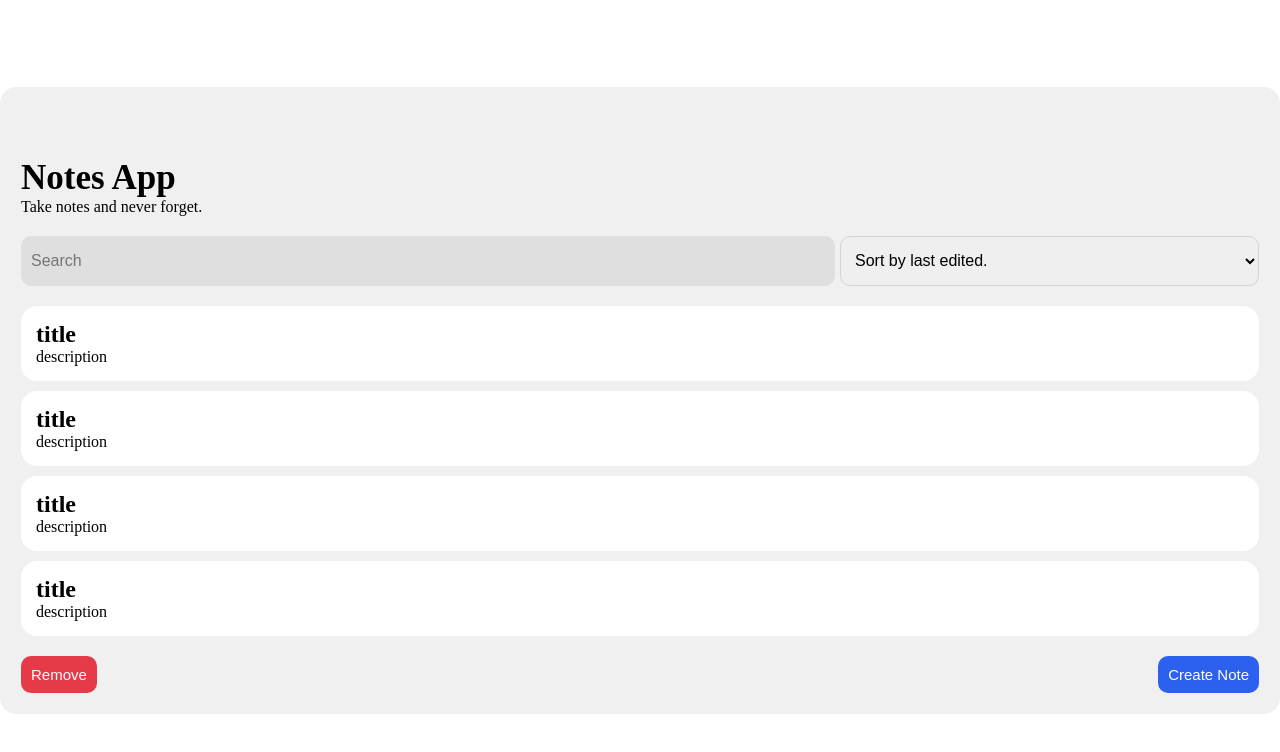
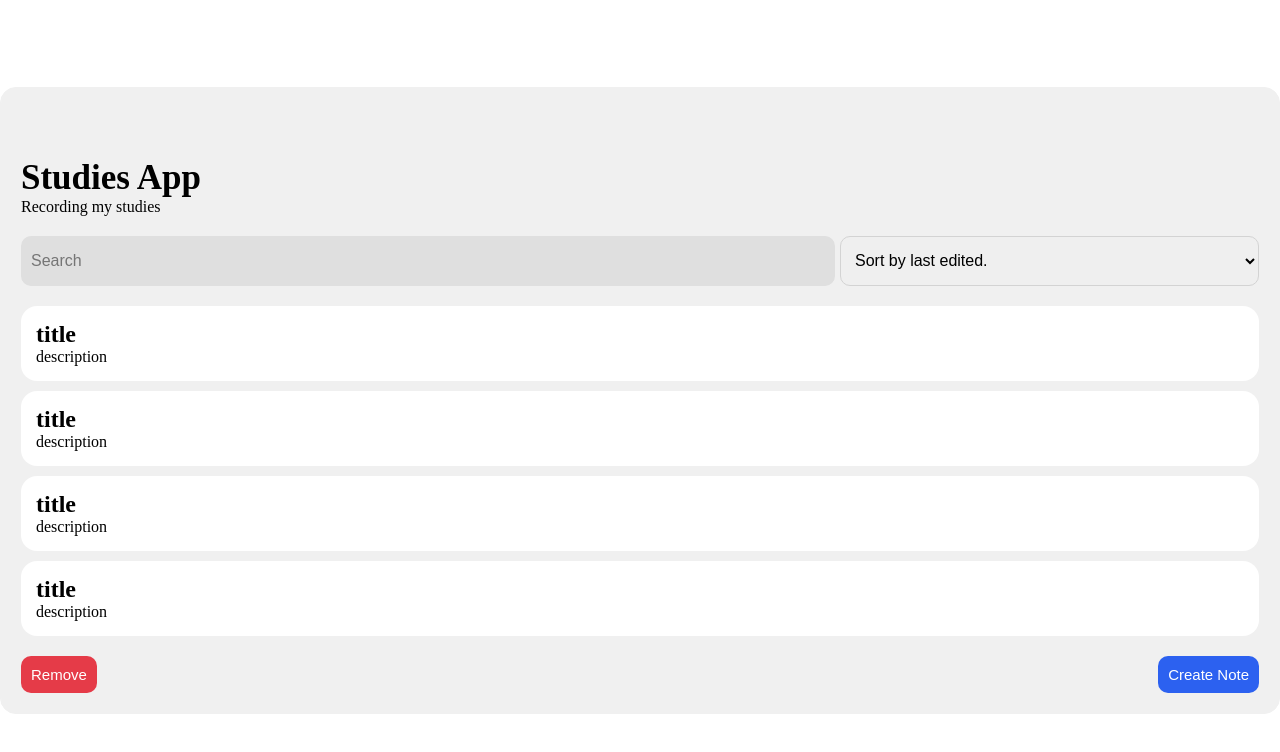
Before and after one commit to leejw951208/notes-app, a React (Vite) app: page / in a window 1280 px wide. Shown: the top 752 px of the page. Built offline with nearby package versions, Linux system fonts and the light colour scheme.

Commit message:
헤더 변경

```diff
--- a/src/components/header/Header.jsx
+++ b/src/components/header/Header.jsx
@@ -10,8 +10,8 @@ const Header = styled.header`
 const HeaderSection = () => {
   return (
     <Header>
-      <h1>Notes App</h1>
-      <p>Take notes and never forget.</p>
+      <h1>Studies App</h1>
+      <p>Recording my studies</p>
     </Header>
   );
 };
```
